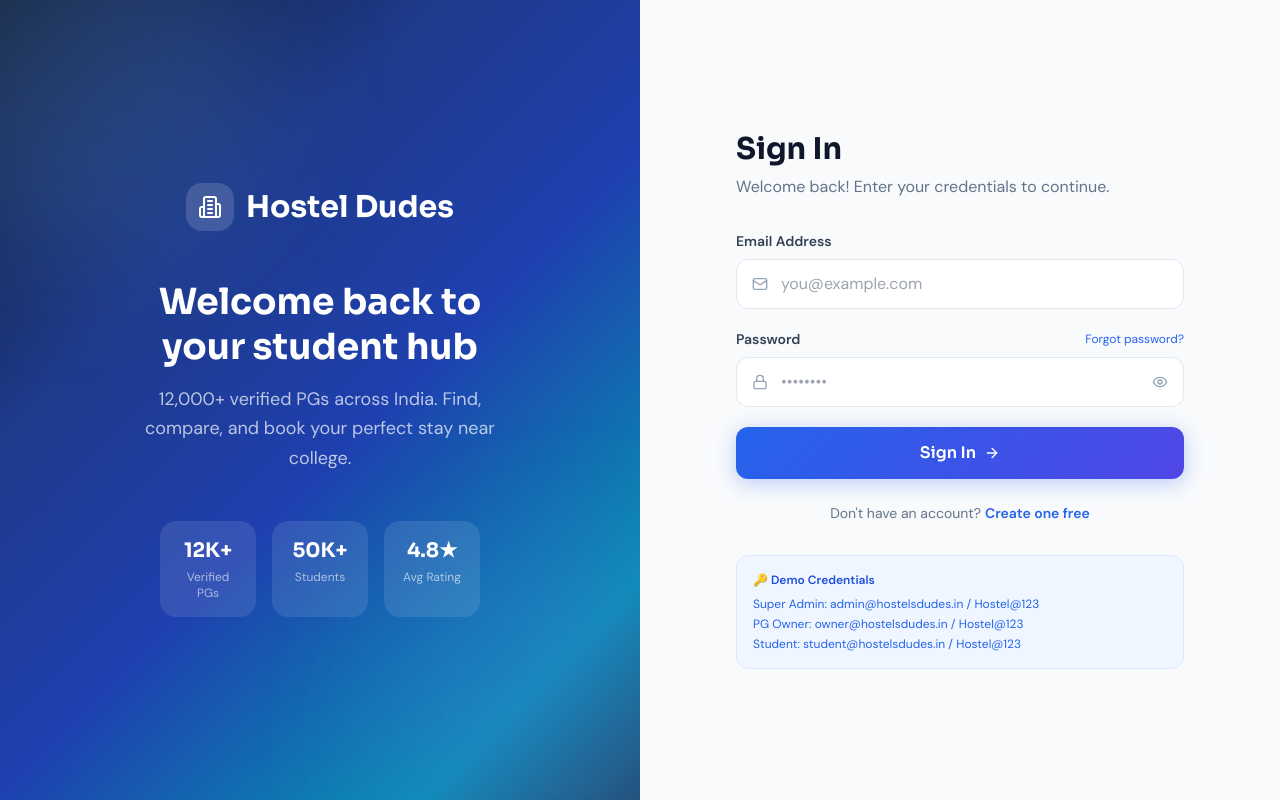
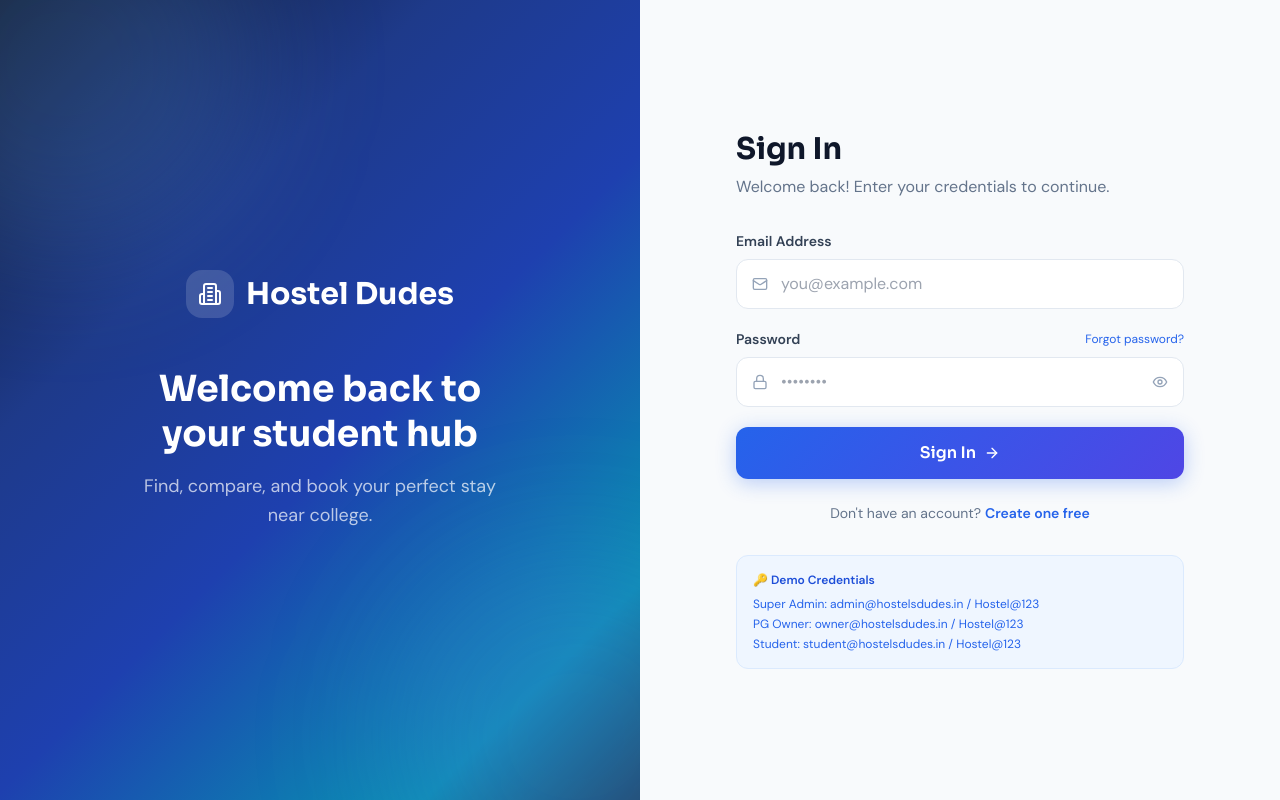
Before and after one commit to rajkumarchaudhari123/hostelsDudes, a Next.js app: page /login in a window 1280 px wide. Built offline with nearby package versions, Linux system fonts and the light colour scheme.

Commit message:
design: remove 12K and 50K stats block and clean description on login page

```diff
--- a/src/app/login/page.tsx
+++ b/src/app/login/page.tsx
@@ -72,21 +72,8 @@
             Welcome back to<br />your student hub
           </h2>
           <p className="text-white/70 text-lg max-w-sm mx-auto leading-relaxed">
-            12,000+ verified PGs across India. Find, compare, and book your perfect stay near college.
+            Find, compare, and book your perfect stay near college.
           </p>
-
-          <div className="mt-12 grid grid-cols-3 gap-4 max-w-xs mx-auto">
-            {[
-              { value: "12K+", label: "Verified PGs" },
-              { value: "50K+", label: "Students" },
-              { value: "4.8★", label: "Avg Rating" },
-            ].map(({ value, label }) => (
-              <div key={label} className="bg-white/10 rounded-2xl p-4 text-center">
-                <p className="font-display font-bold text-xl text-white">{value}</p>
-                <p className="text-white/60 text-xs mt-1">{label}</p>
-              </div>
-            ))}
-          </div>
         </div>
       </div>
 
```
